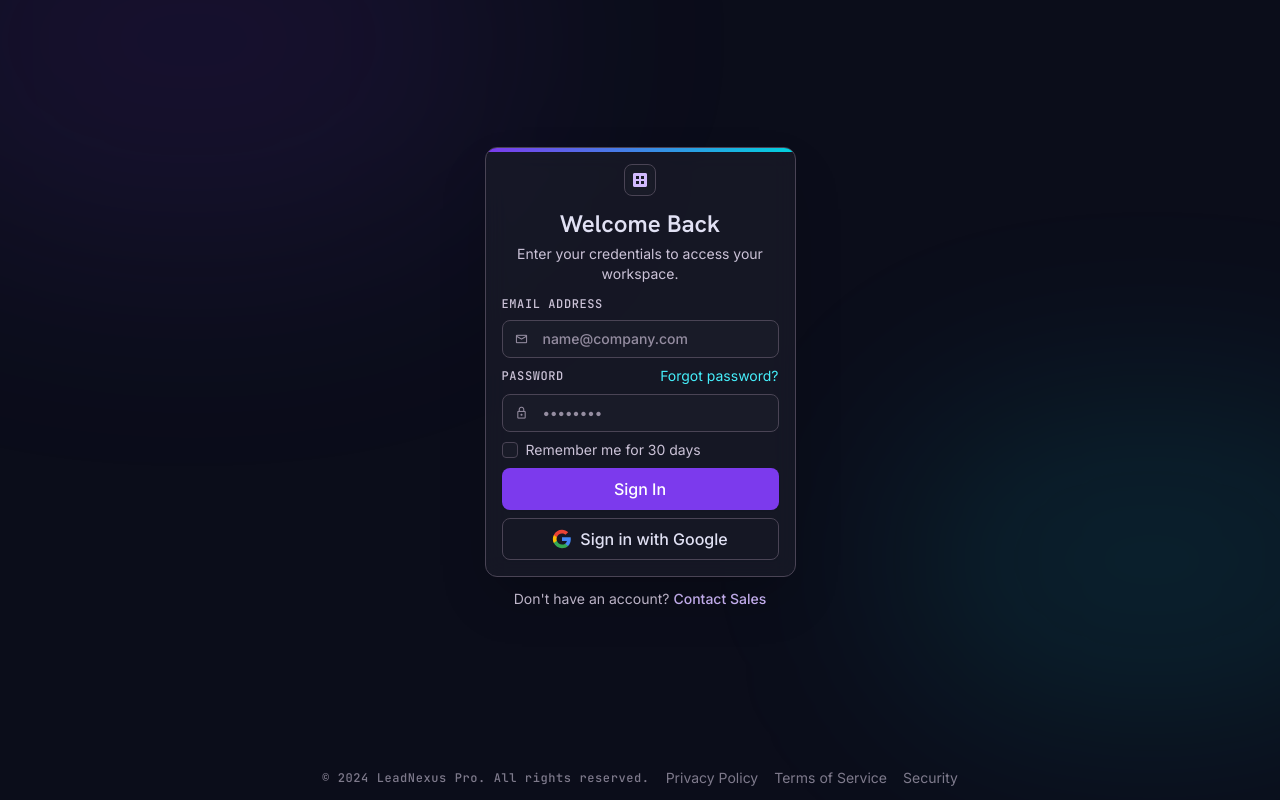
After one commit to HarolAntibar/-Lead-Generator, a Python web app: template app/web/templates/auth/login.html in a window 1280 px wide. The commit adds this page. Run offline with Jinja, Linux system fonts and the light colour scheme; the template is opened without the code that fills it, so the values that code supplies are empty; some libraries are stand-ins or nearby versions.

Commit message:
feat(auth): implement session-based login, route protection, and admin scripts

```diff
--- a/app/features/auth/exceptions.py
+++ b/app/features/auth/exceptions.py
@@ -1,5 +1,9 @@
 from app.core.exceptions import ConflictError, NotFoundError
 from app.features.auth.constants import USER_RESOURCE_NAME
+
+
+class NotAuthenticatedException(Exception):
+    pass
 
 
 class UserNotFoundError(NotFoundError):
--- a/app/main.py
+++ b/app/main.py
@@ -12,6 +12,7 @@ from app.core.database import engine
 from app.core.exceptions import register_exception_handlers
 from app.core.rate_limit import limiter
 from app.features.auth import models as _auth_models  # noqa: F401 — registers User in SQLAlchemy metadata
+from app.features.auth.router import router as auth_router
 from app.features.businesses.router import router as businesses_router
 from app.features.campaigns.router import router as campaigns_router
 from app.features.drafts.router import router as drafts_router
@@ -51,6 +52,7 @@ def create_app() -> FastAPI:
 
     app.mount("/static", StaticFiles(directory="app/web/static"), name="static")
 
+    app.include_router(auth_router)
     app.include_router(web_router)
     app.include_router(campaigns_router)
     app.include_router(businesses_router)
--- /dev/null
+++ b/app/web/templates/auth/login.html
@@ -0,0 +1,251 @@
+<!DOCTYPE html>
+<html class="dark" lang="en">
+<head>
+    <meta charset="utf-8">
+    <meta content="width=device-width, initial-scale=1.0" name="viewport">
+    <title>LeadNexus Pro - Login</title>
+    <script src="https://cdn.tailwindcss.com?plugins=forms,container-queries"></script>
+    <link href="https://fonts.googleapis.com/css2?family=Material+Symbols+Outlined:wght,FILL@100..700,0..1&display=swap" rel="stylesheet">
+    <link href="https://fonts.googleapis.com/css2?family=Hanken+Grotesk:wght@400;600;700&family=Inter:wght@400;500&family=JetBrains+Mono:wght@400;500&display=swap" rel="stylesheet">
+    <script id="tailwind-config">
+        tailwind.config = {
+            darkMode: "class",
+            theme: {
+                extend: {
+                    colors: {
+                        "on-tertiary-fixed-variant": "#005236",
+                        "on-secondary-fixed": "#002022",
+                        "on-primary-container": "#ede0ff",
+                        "surface-bright": "#363847",
+                        "on-surface-variant": "#ccc3d8",
+                        "surface-container-highest": "#323442",
+                        "on-error-container": "#ffdad6",
+                        "on-tertiary": "#003824",
+                        "secondary": "#46effb",
+                        "on-secondary-container": "#00565b",
+                        "inverse-primary": "#732ee4",
+                        "surface-dim": "#10131f",
+                        "surface": "#10131f",
+                        "outline": "#958da1",
+                        "surface-container-low": "#191b28",
+                        "surface-container": "#1d1f2c",
+                        "primary-container": "#7c3aed",
+                        "secondary-fixed": "#77f5ff",
+                        "on-background": "#e1e1f4",
+                        "surface-container-high": "#272937",
+                        "error": "#ffb4ab",
+                        "on-primary": "#3f008e",
+                        "tertiary-fixed": "#6ffbbe",
+                        "surface-tint": "#d2bbff",
+                        "background": "#10131f",
+                        "surface-variant": "#323442",
+                        "tertiary": "#4edea3",
+                        "secondary-container": "#00d2de",
+                        "outline-variant": "#4a4455",
+                        "error-container": "#93000a",
+                        "on-primary-fixed": "#25005a",
+                        "inverse-on-surface": "#2e2f3e",
+                        "secondary-fixed-dim": "#1fdbe7",
+                        "primary": "#d2bbff",
+                        "on-surface": "#e1e1f4",
+                        "on-error": "#690005",
+                        "inverse-surface": "#e1e1f4",
+                        "on-secondary-fixed-variant": "#004f54",
+                        "on-secondary": "#00363a",
+                        "primary-fixed-dim": "#d2bbff",
+                        "primary-fixed": "#eaddff",
+                        "on-tertiary-fixed": "#002113",
+                        "tertiary-container": "#007650",
+                        "surface-container-lowest": "#0b0d1a",
+                        "tertiary-fixed-dim": "#4edea3",
+                        "on-primary-fixed-variant": "#5a00c6",
+                        "on-tertiary-container": "#76ffc2"
+                    },
+                    borderRadius: {
+                        "DEFAULT": "0.25rem",
+                        "lg": "0.5rem",
+                        "xl": "0.75rem",
+                        "full": "9999px"
+                    },
+                    fontFamily: {
+                        "label-caps": ["JetBrains Mono"],
+                        "headline-xl": ["Hanken Grotesk"],
+                        "technical-data": ["JetBrains Mono"],
+                        "headline-lg-mobile": ["Hanken Grotesk"],
+                        "headline-md": ["Hanken Grotesk"],
+                        "body-md": ["Inter"],
+                        "headline-lg": ["Hanken Grotesk"],
+                        "body-sm": ["Inter"],
+                        "body-lg": ["Inter"]
+                    },
+                    fontSize: {
+                        "label-caps": ["12px", { lineHeight: "16px", letterSpacing: "0.05em", fontWeight: "500" }],
+                        "headline-xl": ["40px", { lineHeight: "48px", letterSpacing: "-0.02em", fontWeight: "700" }],
+                        "technical-data": ["13px", { lineHeight: "18px", fontWeight: "500" }],
+                        "headline-lg-mobile": ["24px", { lineHeight: "32px", fontWeight: "600" }],
+                        "headline-md": ["24px", { lineHeight: "32px", fontWeight: "600" }],
+                        "body-md": ["16px", { lineHeight: "24px", fontWeight: "400" }],
+                        "headline-lg": ["32px", { lineHeight: "40px", letterSpacing: "-0.01em", fontWeight: "600" }],
+                        "body-sm": ["14px", { lineHeight: "20px", fontWeight: "400" }],
+                        "body-lg": ["18px", { lineHeight: "28px", fontWeight: "400" }]
+                    }
+                }
+            }
+        }
+    </script>
+    <style>
+        .glass-panel {
+            background: rgba(29, 31, 44, 0.6);
+            backdrop-filter: blur(12px);
+            -webkit-backdrop-filter: blur(12px);
+        }
+        .input-glow:focus-within {
+            box-shadow: 0 0 0 1px #7c3aed, 0 0 12px rgba(124, 58, 237, 0.2);
+            border-color: #7c3aed;
+        }
+    </style>
+</head>
+<body class="bg-surface-container-lowest text-on-surface h-screen overflow-hidden flex flex-col antialiased selection:bg-primary-container selection:text-on-primary-container">
+
+    <!-- Decorative background glows -->
+    <div class="fixed inset-0 overflow-hidden pointer-events-none z-0">
+        <div class="absolute -top-[20%] -left-[10%] w-[50%] h-[50%] rounded-full bg-primary-container/10 blur-[120px]"></div>
+        <div class="absolute bottom-[10%] -right-[10%] w-[40%] h-[40%] rounded-full bg-secondary-container/10 blur-[100px]"></div>
+    </div>
+
+    <!-- Login container -->
+    <main class="relative z-10 flex-1 flex flex-col items-center justify-center w-full max-w-[343px] mx-auto px-4 py-4">
+
+        <!-- Card -->
+        <div class="glass-panel border border-outline-variant rounded-xl p-4 shadow-2xl relative overflow-hidden w-full">
+
+            <!-- Gradient top strip -->
+            <div class="absolute top-0 left-0 w-full h-1 bg-gradient-to-r from-primary-container to-secondary-container"></div>
+
+            <!-- Brand header -->
+            <div class="flex flex-col items-center mb-3 text-center">
+                <div class="w-8 h-8 bg-surface-container-low rounded-lg border border-outline-variant flex items-center justify-center mb-3 shadow-inner">
+                    <span class="material-symbols-outlined text-primary text-xl" style="font-variation-settings: 'FILL' 1;">dataset</span>
+                </div>
+                <h1 class="font-headline-md text-headline-md text-on-surface mb-1">Welcome Back</h1>
+                <p class="font-body-sm text-body-sm text-on-surface-variant">Enter your credentials to access your workspace.</p>
+            </div>
+
+            <!-- Error message -->
+            {% if error %}
+            <div class="mb-6 px-4 py-3 rounded-lg bg-error-container/20 border border-error/30 text-error font-body-sm text-body-sm">
+                {{ error }}
+            </div>
+            {% endif %}
+
+            <!-- Login form -->
+            <form
+                class="space-y-2"
+                method="POST"
+                action="/auth/login{% if request.query_params.get('next') %}?next={{ request.query_params.get('next') }}{% endif %}"
+            >
+                <!-- Email -->
+                <div class="space-y-2">
+                    <label class="block font-label-caps text-label-caps text-on-surface-variant uppercase tracking-wider" for="email">
+                        Email Address
+                    </label>
+                    <div class="relative rounded-lg overflow-hidden border border-outline-variant bg-surface-container-low transition-all duration-200 input-glow">
+                        <div class="absolute inset-y-0 left-0 pl-3 flex items-center pointer-events-none">
+                            <span class="material-symbols-outlined text-outline text-sm">mail</span>
+                        </div>
+                        <input
+                            class="block w-full pl-10 pr-3 py-2 bg-transparent border-none text-on-surface font-body-sm text-body-sm font-medium placeholder:text-outline focus:ring-0 focus:outline-none"
+                            id="email"
+                            name="email"
+                            placeholder="name@company.com"
+                            required
+                            type="email"
+                            autocomplete="email"
+                        >
+                    </div>
+                </div>
+
+                <!-- Password -->
+                <div class="space-y-2">
+                    <div class="flex items-center justify-between">
+                        <label class="block font-label-caps text-label-caps text-on-surface-variant uppercase tracking-wider" for="password">
+                            Password
+                        </label>
+                        <a class="font-body-sm text-body-sm text-secondary hover:text-secondary-fixed transition-colors" href="#">
+                            Forgot password?
+                        </a>
+                    </div>
+                    <div class="relative rounded-lg overflow-hidden border border-outline-variant bg-surface-container-low transition-all duration-200 input-glow">
+                        <div class="absolute inset-y-0 left-0 pl-3 flex items-center pointer-events-none">
+                            <span class="material-symbols-outlined text-outline text-sm">lock</span>
+                        </div>
+                        <input
+                            class="block w-full pl-10 pr-3 py-2 bg-transparent border-none text-on-surface font-body-sm text-body-sm font-medium placeholder:text-outline focus:ring-0 focus:outline-none"
+                            id="password"
+                            name="password"
+                            placeholder="••••••••"
+                            required
+                            type="password"
+                            autocomplete="current-password"
+                        >
+                    </div>
+                </div>
+
+                <!-- Remember me -->
+                <div class="flex items-center">
+                    <input
+                        class="h-4 w-4 rounded border-outline-variant bg-surface-container-low text-primary-container focus:ring-primary focus:ring-offset-surface-container-lowest"
+                        id="remember-me"
+                        name="remember-me"
+                        type="checkbox"
+                    >
+                    <label class="ml-2 block font-body-sm text-body-sm text-on-surface-variant" for="remember-me">
+                        Remember me for 30 days
+                    </label>
+                </div>
+
+                <!-- Submit -->
+                <button
+                    class="w-full flex justify-center py-2 px-4 border border-transparent rounded-lg shadow-sm font-body-md text-body-md font-medium text-white bg-primary-container hover:bg-inverse-primary focus:outline-none focus:ring-2 focus:ring-offset-2 focus:ring-primary focus:ring-offset-surface-container-lowest transition-colors duration-200"
+                    type="submit"
+                >
+                    Sign In
+                </button>
+
+                <!-- Google SSO — not yet implemented, wired for future OAuth integration -->
+                <button
+                    type="button"
+                    class="w-full flex items-center justify-center gap-2 py-2 px-4 border border-outline-variant rounded-lg shadow-sm font-body-md text-body-md font-medium text-on-surface bg-transparent hover:bg-surface-container-high transition-colors duration-200"
+                >
+                    <svg class="w-5 h-5" viewBox="0 0 24 24" xmlns="http://www.w3.org/2000/svg">
+                        <path d="M22.56 12.25c0-.78-.07-1.53-.2-2.25H12v4.26h5.92c-.26 1.37-1.04 2.53-2.21 3.31v2.77h3.57c2.08-1.92 3.28-4.74 3.28-8.09z" fill="#4285F4"/>
+                        <path d="M12 23c2.97 0 5.46-.98 7.28-2.66l-3.57-2.77c-.98.66-2.23 1.06-3.71 1.06-2.86 0-5.29-1.93-6.16-4.53H2.18v2.84C3.99 20.53 7.7 23 12 23z" fill="#34A853"/>
+                        <path d="M5.84 14.09c-.22-.66-.35-1.36-.35-2.09s.13-1.43.35-2.09V7.07H2.18C1.43 8.55 1 10.22 1 12s.43 3.45 1.18 4.93l3.66-2.84z" fill="#FBBC05"/>
+                        <path d="M12 5.38c1.62 0 3.06.56 4.21 1.66l3.15-3.15C17.45 2.09 14.97 1 12 1 7.7 1 3.99 3.47 2.18 7.07l3.66 2.84c.87-2.6 3.3-4.53 6.16-4.53z" fill="#EA4335"/>
+                    </svg>
+                    Sign in with Google
+                </button>
+            </form>
+
+        </div>
+
+        <!-- Below-card link -->
+        <p class="mt-3 text-center font-body-sm text-body-sm text-on-surface-variant">
+            Don't have an account?
+            <a class="font-medium text-primary hover:text-primary-fixed transition-colors" href="#">Contact Sales</a>
+        </p>
+
+    </main>
+
+    <!-- Footer -->
+    <footer class="shrink-0 w-full flex flex-col md:flex-row justify-center items-center gap-4 py-3 z-0 opacity-60">
+        <span class="font-label-caps text-label-caps text-on-surface-variant">&copy; 2024 LeadNexus Pro. All rights reserved.</span>
+        <div class="flex gap-4">
+            <a class="font-body-sm text-body-sm text-on-surface-variant hover:text-secondary transition-colors" href="#">Privacy Policy</a>
+            <a class="font-body-sm text-body-sm text-on-surface-variant hover:text-secondary transition-colors" href="#">Terms of Service</a>
+            <a class="font-body-sm text-body-sm text-on-surface-variant hover:text-secondary transition-colors" href="#">Security</a>
+        </div>
+    </footer>
+
+</body>
+</html>
```
Also changed, not shown: app/core/exceptions.py (+12 -1 lines), app/features/auth/dependencies.py (added, +30 -0 lines), app/features/auth/router.py (added, +48 -0 lines), app/web/routes.py (+6 -5 lines), app/web/static/css/nexus.css (+33 -0 lines), app/web/templates/base.html (+12 -13 lines), scripts/create_admin.py (added, +53 -0 lines), scripts/reset_password.py (added, +44 -0 lines).
